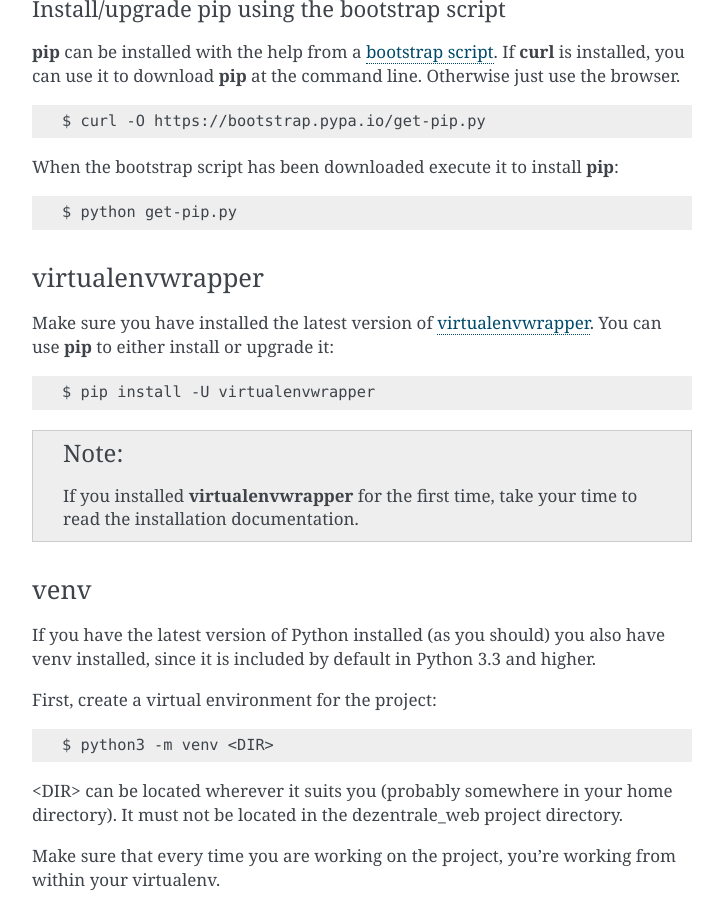
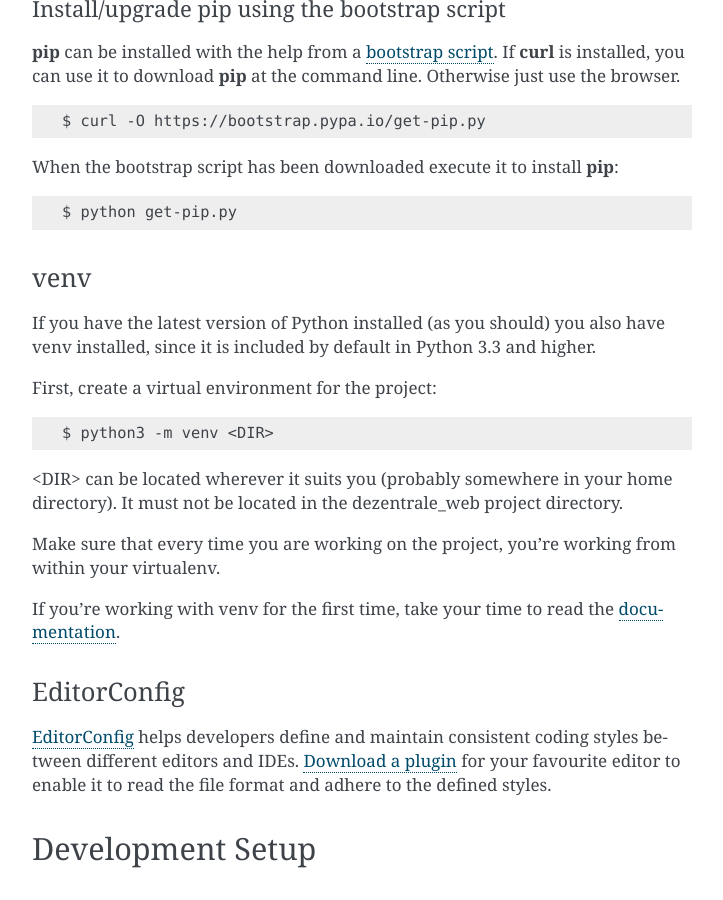
Before and after one commit to stevenc99/dezentrale_web, a Sphinx documentation site: the page built from docs/installation.rst, in a window 1280 px wide and 900 px high, scrolled down 837 px. Shown: the whole window, without its empty margins (388-1111 px from the left). Built offline with Sphinx 7.4.7, drawn with Linux system fonts in a browser that asks for light colours.

Commit message:
remove virtualenvwrapper part from install.rst

```diff
--- a/docs/installation.rst
+++ b/docs/installation.rst
@@ -66,21 +66,6 @@
 
     $ python get-pip.py
 
-virtualenvwrapper
------------------
-
-Make sure you have installed the latest version of `virtualenvwrapper
-<https://virtualenvwrapper.readthedocs.org/>`_. You can use :program:`pip` to
-either install or upgrade it:
-
-::
-
-    $ pip install -U virtualenvwrapper
-
-.. note::
-
-    If you installed :program:`virtualenvwrapper` for the first time, take your
-    time to read the installation documentation.
 
 venv
 ----
```
